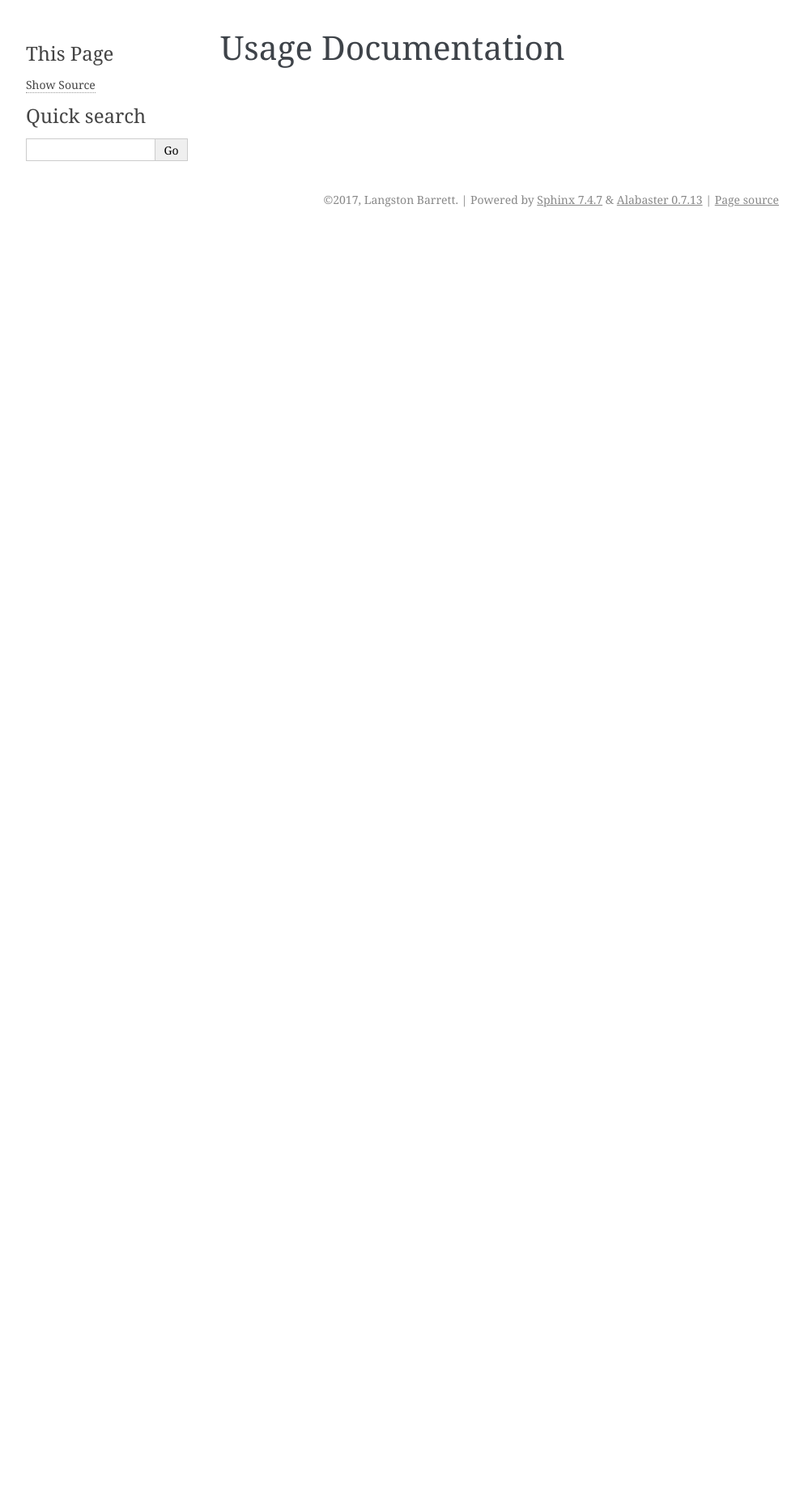
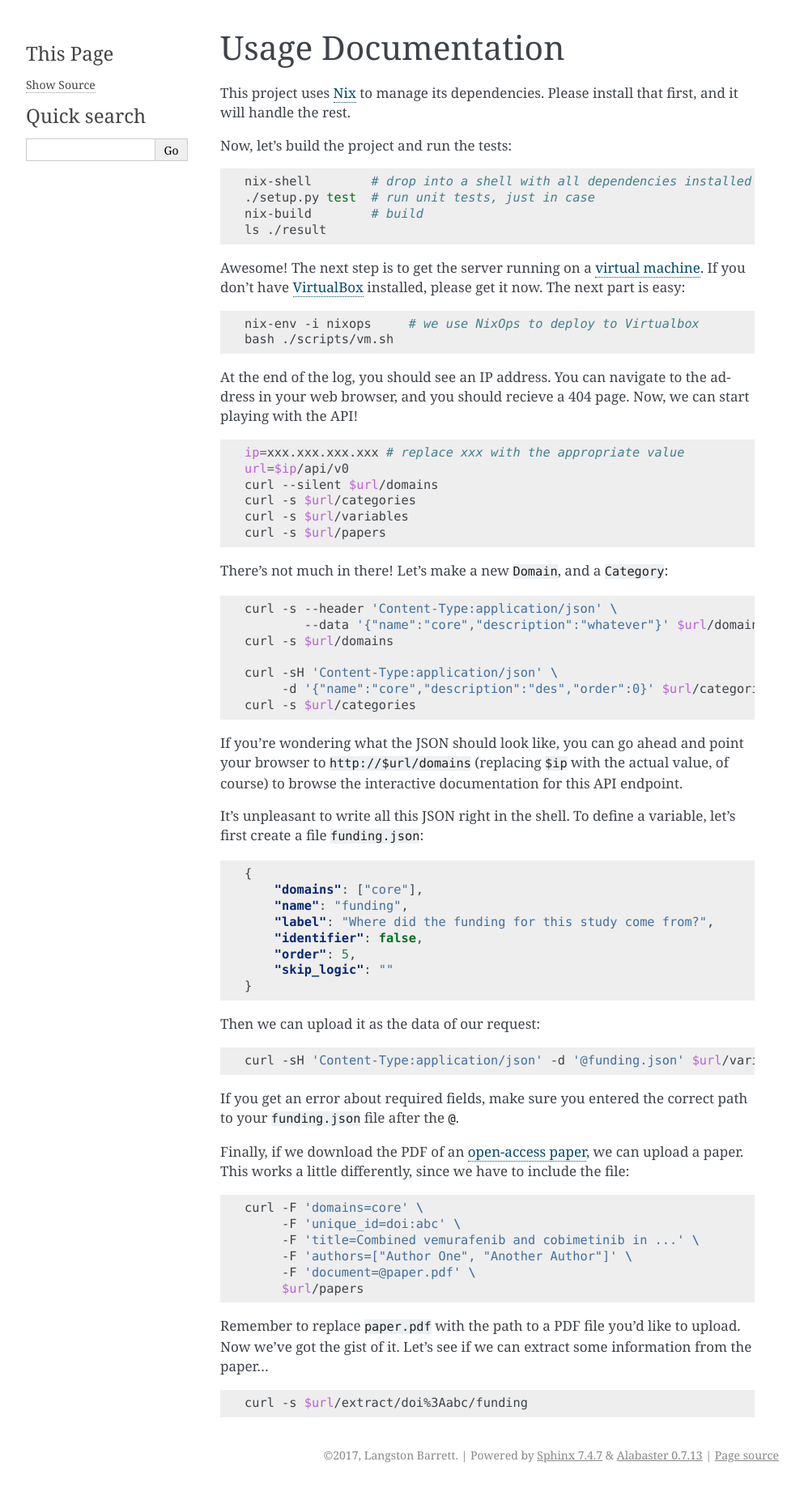
Before and after one commit to stevendborrelli/repeat-aft, a Sphinx documentation site: the page built from docs/usage.rst, in a window 1280 px wide. Shown: the whole page at 81% size, without its empty margins (148-1141 px from the left). Built offline with Sphinx 7.4.7, drawn with Linux system fonts in a browser that asks for light colours; pages that are not in the unit, such as notebooks, are missing from menus; before the commit the page ends 900 px from its top, so only the background shows below that.

Commit message:
add VM demo to usage docs
Add a demo which covers all the various functions of the API:
 - creating variables, domains, papers, etc.
 - extracting variables from papers

It uses Virtualbox and nixops as a platform, and curl to interact with the API

```diff
--- /dev/null
+++ b/docs/funding.json
@@ -0,0 +1,8 @@
+{
+    "domains": ["core"],
+    "name": "funding",
+    "label": "Where did the funding for this study come from?",
+    "identifier": false,
+    "order": 5,
+    "skip_logic": ""
+}
--- a/docs/index.rst
+++ b/docs/index.rst
@@ -14,8 +14,8 @@ description of this project.
    :caption: Contents:
    :maxdepth: 2
 
+   usage
+   usage/branching-logic
    design
    design/database
-   usage
-   usage/branching-logic
    python
--- a/docs/usage.rst
+++ b/docs/usage.rst
@@ -2,3 +2,91 @@
 
 Usage Documentation
 ===================
+
+This project uses `Nix <http://nixos.org/nix/>`_ to manage its dependencies.
+Please install that first, and it will handle the rest.
+
+Now, let's build the project and run the tests:
+
+.. code-block:: shell
+
+    nix-shell        # drop into a shell with all dependencies installed
+    ./setup.py test  # run unit tests, just in case
+    nix-build        # build
+    ls ./result
+
+Awesome! The next step is to get the server running on a
+`virtual machine <https://en.wikipedia.org/wiki/Virtual_machine>`_. If you
+don't have `VirtualBox <https://www.virtualbox.org/>`_ installed, please get it
+now. The next part is easy:
+
+.. code-block:: shell
+
+    nix-env -i nixops     # we use NixOps to deploy to Virtualbox
+    bash ./scripts/vm.sh
+
+At the end of the log, you should see an IP address. You can navigate to the
+address in your web browser, and you should recieve a 404 page. Now, we can
+start playing with the API!
+
+.. code-block:: shell
+
+    ip=xxx.xxx.xxx.xxx # replace xxx with the appropriate value
+    url=$ip/api/v0
+    curl --silent $url/domains
+    curl -s $url/categories
+    curl -s $url/variables
+    curl -s $url/papers
+
+There's not much in there! Let's make a new ``Domain``, and a ``Category``:
+
+.. code-block:: shell
+
+  curl -s --header 'Content-Type:application/json' \
+          --data '{"name":"core","description":"whatever"}' $url/domains
+  curl -s $url/domains
+
+  curl -sH 'Content-Type:application/json' \
+       -d '{"name":"core","description":"des","order":0}' $url/categories
+  curl -s $url/categories
+
+If you're wondering what the JSON should look like, you can go ahead and point
+your browser to ``http://$url/domains`` (replacing ``$ip`` with the actual
+value, of course) to browse the interactive documentation for this API endpoint.
+
+It's unpleasant to write all this JSON right in the shell. To define a variable,
+let's first create a file ``funding.json``:
+
+.. literalinclude:: funding.json
+   :language: json
+
+Then we can upload it as the data of our request:
+
+.. code-block:: shell
+
+    curl -sH 'Content-Type:application/json' -d '@funding.json' $url/variables
+
+If you get an error about required fields, make sure you entered the correct
+path to your ``funding.json`` file after the ``@``.
+
+Finally, if we download the PDF of an
+`open-access paper <http://www.nejm.org/doi/pdf/10.1056/NEJMoa1408868>`_, we can
+upload a paper. This works a little differently, since we have to include the
+file:
+
+.. code-block:: shell
+
+    curl -F 'domains=core' \
+         -F 'unique_id=doi:abc' \
+         -F 'title=Combined vemurafenib and cobimetinib in ...' \
+         -F 'authors=["Author One", "Another Author"]' \
+         -F 'document=@paper.pdf' \
+         $url/papers
+
+Remember to replace ``paper.pdf`` with the path to a PDF file you'd like to
+upload. Now we've got the gist of it. Let's see if we can extract some
+information from the paper...
+
+.. code-block:: shell
+
+    curl -s $url/extract/doi%3Aabc/funding
```
